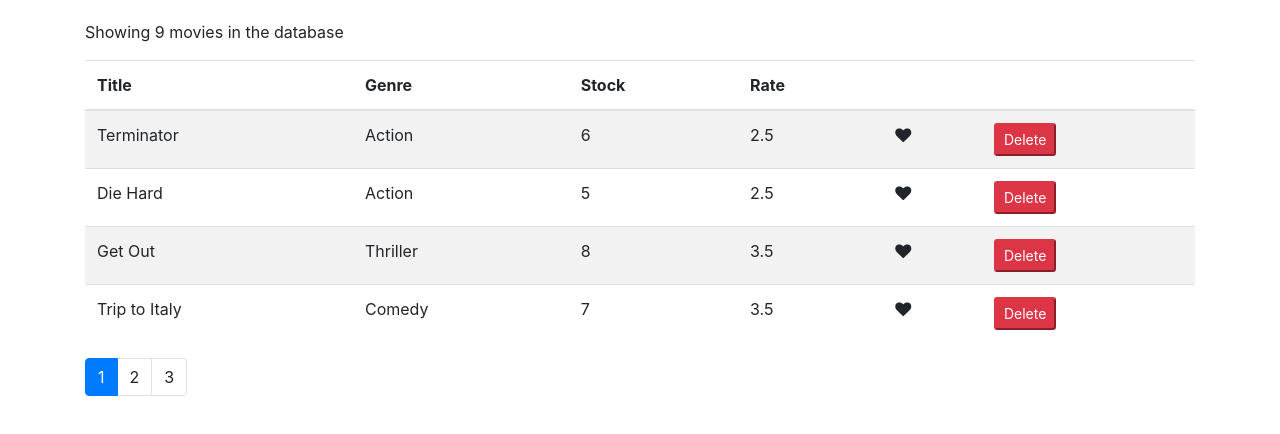
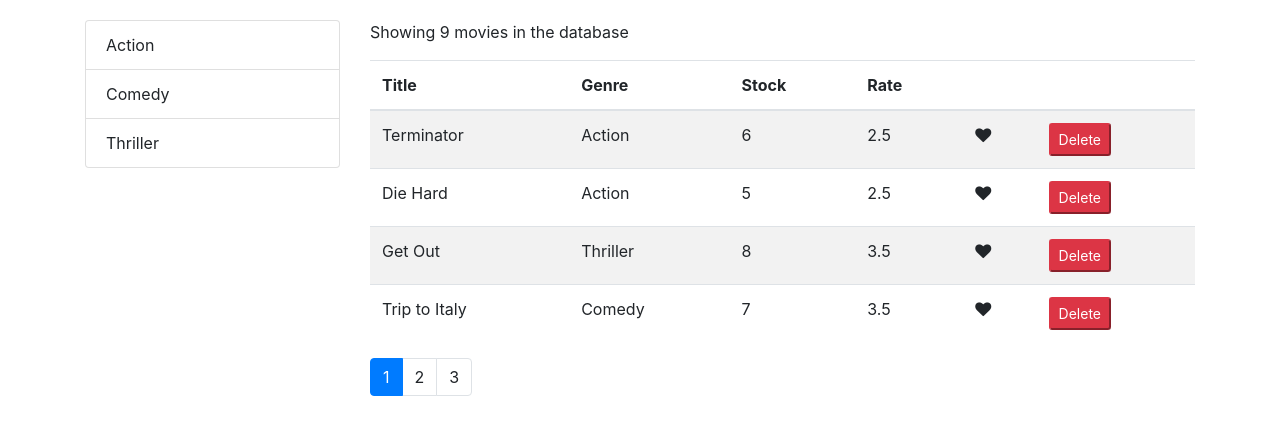
Before and after one commit to ChandimaHerath/movie-app-reactJS, a React (Create React App) app: page / in a window 1280 px wide. Shown: the top 434 px of the page. Built offline with nearby package versions, Linux system fonts and the light colour scheme.

Commit message:
genre selecting component implemented and style class bound

```diff
--- /dev/null
+++ b/src/components/common/listGroup.jsx
@@ -0,0 +1,13 @@
+import React from 'react';
+
+const ListGroup = (props) => {
+    const{items,onItemSelect,selectedItem} = props;
+
+    return (
+        <ul className="list-group">
+        {items.map(item=> <li onClick={()=>onItemSelect(item)} key = {item._id}className={item===selectedItem?"list-group-item active":"list-group-item"}>{item.name} </li>
+)}
+    </ul> );
+}
+
+export default ListGroup;
--- a/src/components/movies.jsx
+++ b/src/components/movies.jsx
@@ -3,13 +3,21 @@ import {getMovies} from '../services/fakeMovieService';
 import Like from "./common/like";
 import Pagination from "./common/pagination";
 import{paginate} from "../utills/paginate";
+import ListGroup from "./common/listGroup";
+import {getGenres} from "../services/fakeGenreService";
 
 class Movies extends Component{
     state={
-       movies: getMovies(),
+       movies: [],
+       genres:[],
        pageSize: 4,
-       currentPage:1
+       currentPage:1,
     };
+
+    componentDidMount(){
+        this.setState({movies:getMovies(), genres:getGenres() });
+
+    }
 
     handleDelete= movie=>{
         const movies = this.state.movies.filter(m=>m._id!==movie._id);
@@ -28,6 +36,11 @@ class Movies extends Component{
         this.setState({currentPage:page});
     }
 
+    handleGenreSelect= genre=>{
+        this.setState({selectedGenre:genre});
+
+    };
+
     render(){
 
         const {length: count} = this.state.movies;
@@ -40,8 +53,9 @@ class Movies extends Component{
         const filteredMovies = paginate(this.state.movies, this.state.currentPage, pageSize );
 
         return (
-            <React.Fragment>
-            <p>Showing {count} movies in the database </p>
+            <div className="row">
+            <div className="col-3"> <ListGroup selectedItem={this.state.selectedGenre} onItemSelect={this.handleGenreSelect} items={this.state.genres}/> </div>
+            <div className="col">  <p>Showing {count} movies in the database </p>
             <table className="table table-striped">
             <thead>
                 <tr>
@@ -64,9 +78,11 @@ class Movies extends Component{
                 </tr>))}
 
             </tbody>
-        </table>
-        <Pagination itemsCount={count} currentPage={this.state.currentPage} onPageChange={this.handlePageChange} pageSize={pageSize}/>
-        </React.Fragment>
+
+        </table>  <Pagination itemsCount={count} currentPage={this.state.currentPage} onPageChange={this.handlePageChange} pageSize={pageSize}/>
+ </div>
+
+        </div>
         );
 
 
```
